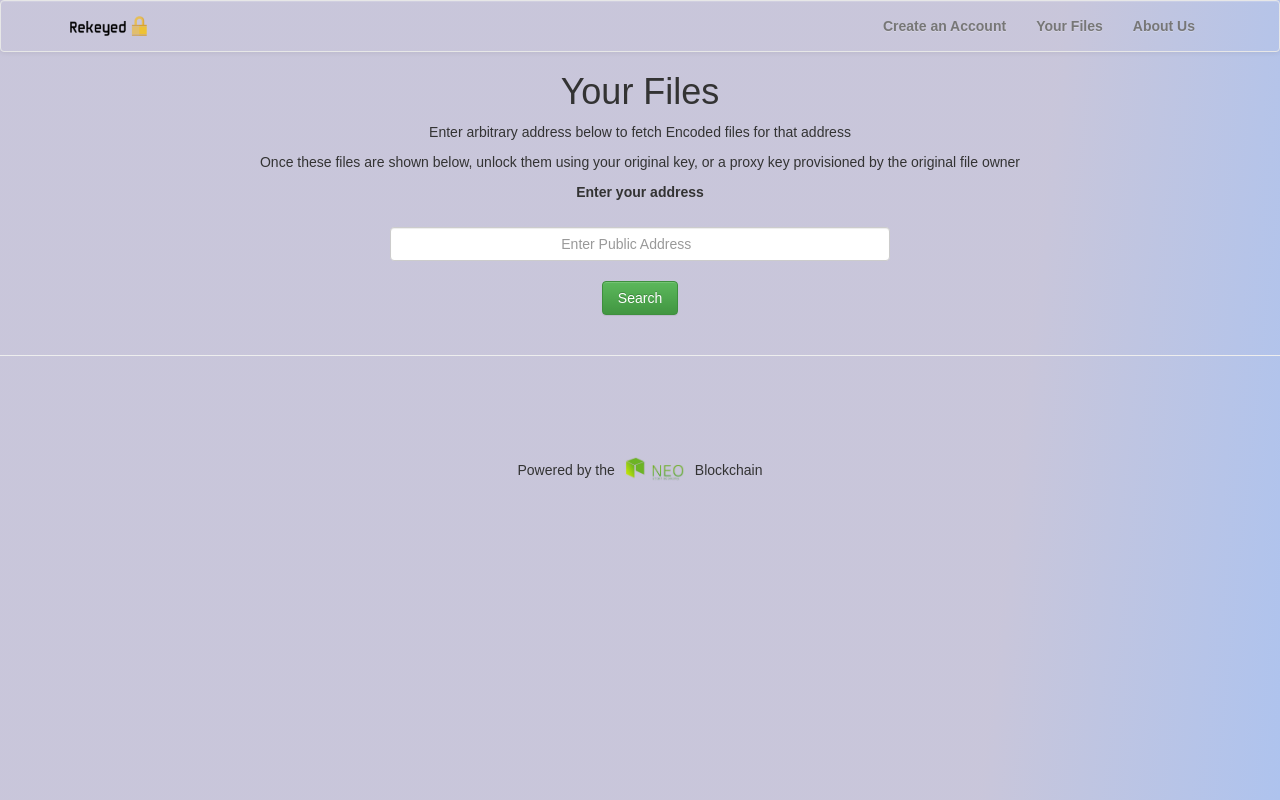
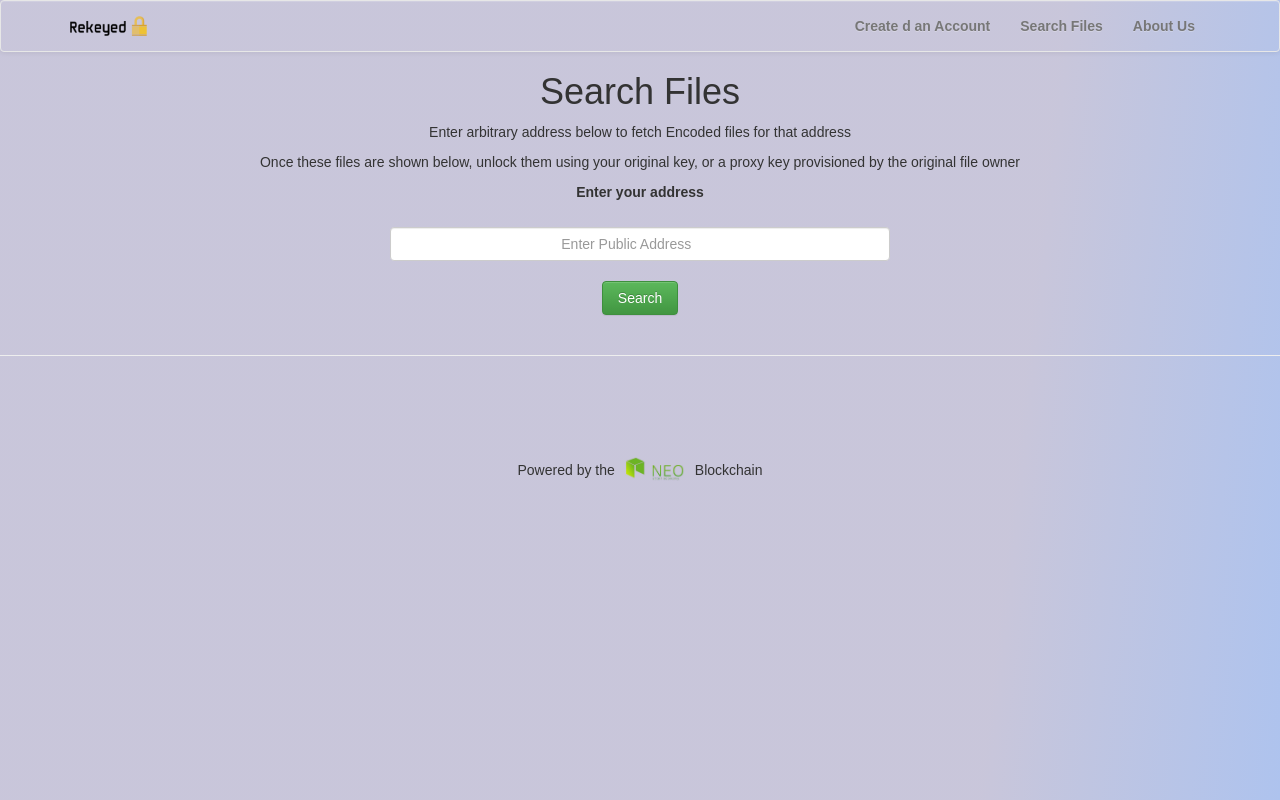
Before and after one commit to cbonoz/mithack, a React (Create React App) app: page /files in a window 1280 px wide. Built offline with nearby package versions, Linux system fonts and the light colour scheme.

Commit message:
rename to search page

```diff
--- a/src/App.js
+++ b/src/App.js
@@ -38,10 +38,10 @@ class App extends Component {
                     <Navbar.Collapse>
                         <Nav pullRight>
                             <NavItem eventKey={1} href="/">
-                                Create an Account
+                                Create    d   an Account
                             </NavItem>
                             <NavItem eventKey={2} href="/files">
-                                Your Files
+                                Search Files
                             </NavItem>
                             <NavItem eventKey={3} href="/about">
                                 About Us
--- a/src/components/YourFiles.js
+++ b/src/components/YourFiles.js
@@ -80,7 +80,7 @@ const YourFiles = createReactClass({
         return (
             <div className="centered files-page">
 
-                <h1>Your Files</h1>
+                <h1>Search Files</h1>
                 <p>Enter arbitrary address below to fetch Encoded files for that address</p>
 
                 <p>Once these files are shown below, unlock them using your original key,
--- a/src/index.css
+++ b/src/index.css
@@ -134,7 +134,7 @@ body {
     padding-bottom: 10px;
     margin-bottom: 20px;
     border-bottom: 1px solid black;
-    width: 350px;
+    width: 250px;
 }
 
 .modal-body {
```
